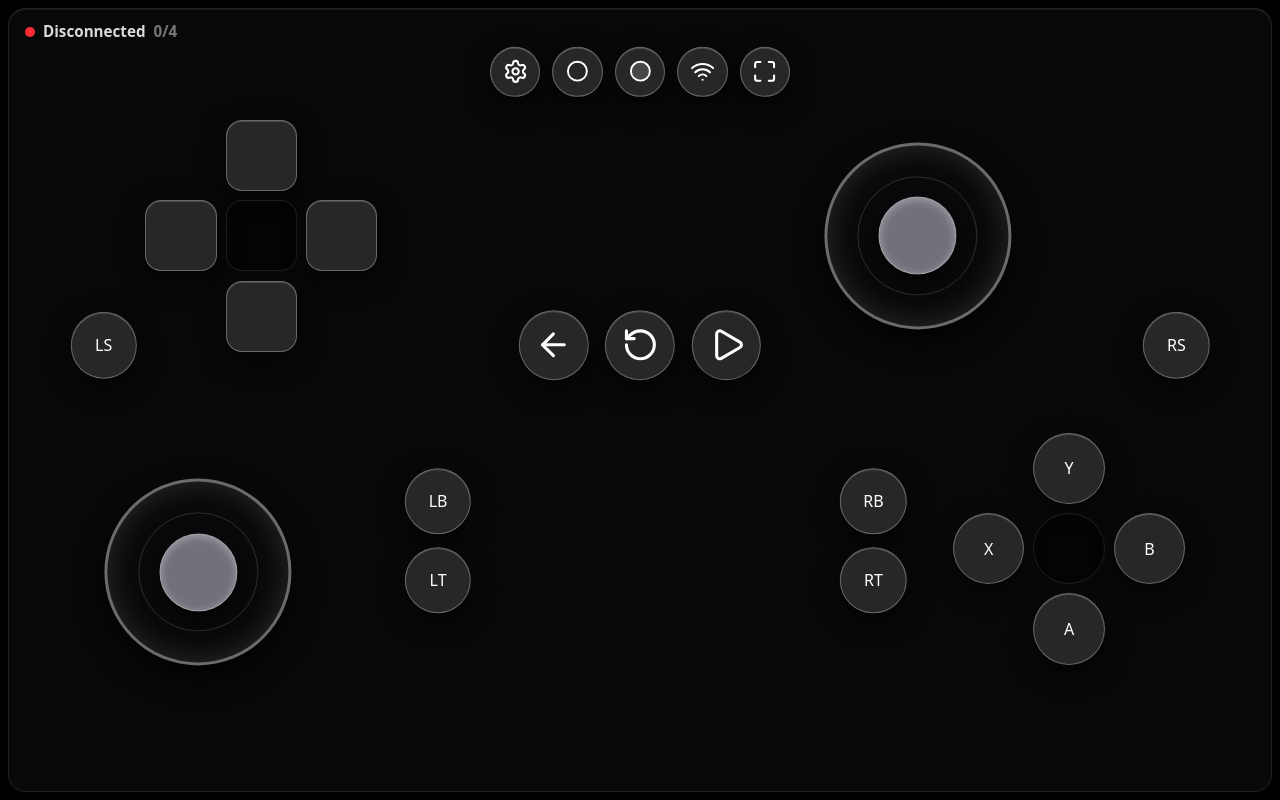
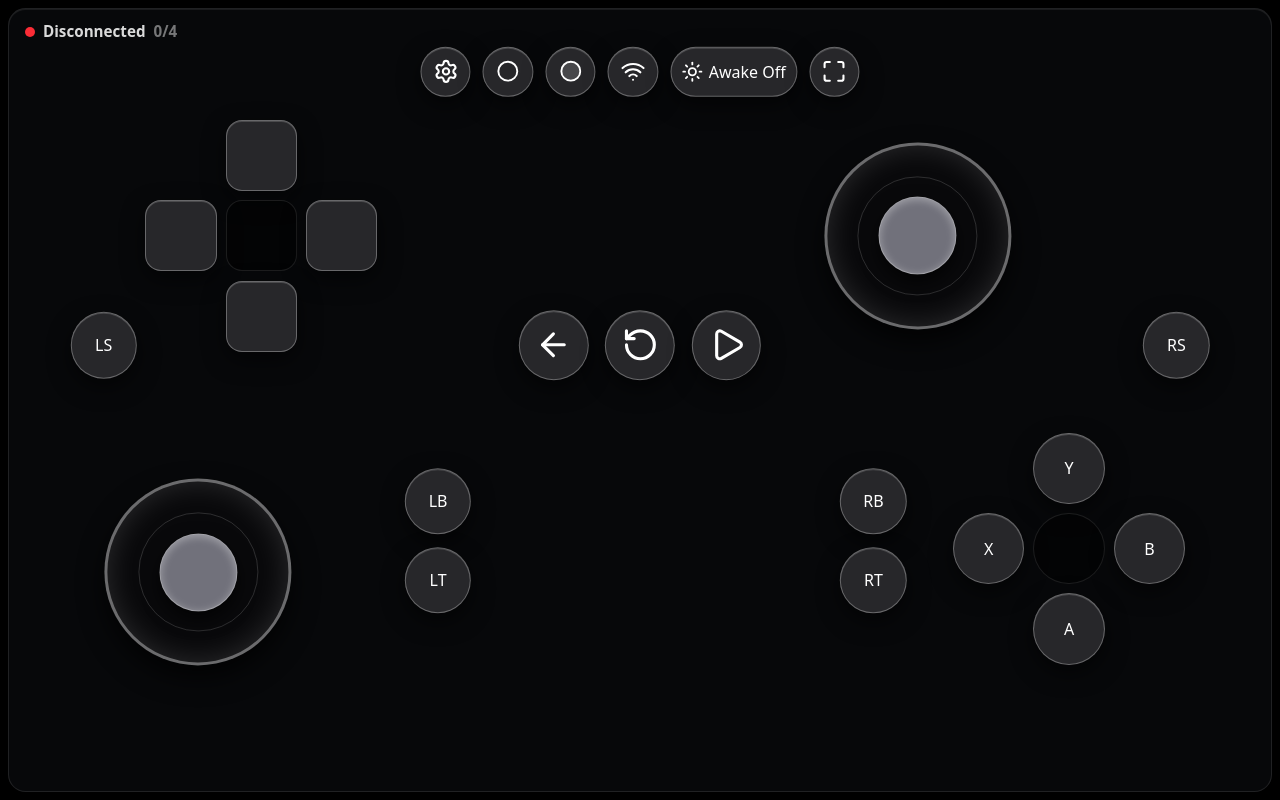
Before and after one commit to Pepi67/Phone-Controller, a React (Vite) app in the folder client/: page / in a window 1280 px wide. Built offline with nearby package versions, Linux system fonts and the light colour scheme; no server answers.

Commit message:
Add wake lock function

```diff
--- a/client/src/App.jsx
+++ b/client/src/App.jsx
@@ -1,4 +1,4 @@
-import { useEffect, useRef, useState } from "react";
+import { useCallback, useEffect, useRef, useState } from "react";
 import { io } from "socket.io-client";
 import { motion } from "framer-motion";
 import {
@@ -9,6 +9,7 @@ import {
   Play,
   RotateCcw,
   Settings,
+  Sun,
   Wifi,
 } from "lucide-react";
 
@@ -137,15 +138,29 @@ function ControllerButton({
   );
 }
 
-function UtilityButton({ children, className = "", label, onClick }) {
+function UtilityButton({
+  children,
+  className = "",
+  disabled = false,
+  label,
+  onClick,
+}) {
   return (
     <motion.button
       type="button"
       aria-label={label}
-      onClick={onClick}
+      disabled={disabled}
+      onClick={(event) => {
+        event.preventDefault();
+        event.stopPropagation();
+
+        if (!disabled) {
+          onClick?.(event);
+        }
+      }}
       whileTap={{ scale: 0.92 }}
       transition={{ duration: 0.06 }}
-      className={`${buttonBaseClass} ${className}`}
+      className={`${buttonBaseClass} ${disabled ? "opacity-45" : ""} ${className}`}
     >
       {children}
     </motion.button>
@@ -402,11 +417,18 @@ function CenterButton({ action, children, label, onSend }) {
 export default function App() {
   const socketRef = useRef(null);
   const pressedButtonsRef = useRef(new Set());
+  const wakeLockRef = useRef(null);
+  const wakeLockRequestRef = useRef(null);
   const [connected, setConnected] = useState(false);
   const [playerNumber, setPlayerNumber] = useState(null);
   const [rejectedReason, setRejectedReason] = useState("");
   const [players, setPlayers] = useState([]);
   const [fullscreen, setFullscreen] = useState(Boolean(document.fullscreenElement));
+  const [wakeLockSupported, setWakeLockSupported] = useState(
+    () => "wakeLock" in navigator,
+  );
+  const [wakeLockActive, setWakeLockActive] = useState(false);
+  const [keepAwakeEnabled, setKeepAwakeEnabled] = useState(false);
 
   useEffect(() => {
     const socket = io(SOCKET_URL, {
@@ -452,6 +474,104 @@ export default function App() {
     return () => document.removeEventListener("fullscreenchange", syncFullscreenState);
   }, []);
 
+  const requestWakeLock = useCallback(async ({ reRequest = false } = {}) => {
+    if (!("wakeLock" in navigator)) {
+      setWakeLockSupported(false);
+      console.warn("WAKE LOCK UNSUPPORTED");
+      return false;
+    }
+
+    setWakeLockSupported(true);
+
+    if (wakeLockRef.current) {
+      return true;
+    }
+
+    if (document.visibilityState === "hidden") {
+      return false;
+    }
+
+    if (wakeLockRequestRef.current) {
+      return wakeLockRequestRef.current;
+    }
+
+    wakeLockRequestRef.current = navigator.wakeLock
+      .request("screen")
+      .then((wakeLock) => {
+        wakeLockRef.current = wakeLock;
+        setWakeLockActive(true);
+        console.log(
+          reRequest
+            ? "WAKE LOCK RE-REQUESTED AFTER VISIBILITY CHANGE"
+            : "WAKE LOCK REQUESTED",
+        );
+
+        wakeLock.addEventListener(
+          "release",
+          () => {
+            if (wakeLockRef.current === wakeLock) {
+              wakeLockRef.current = null;
+            }
+
+            setWakeLockActive(false);
+            console.log("WAKE LOCK RELEASED");
+          },
+          { once: true },
+        );
+
+        return true;
+      })
+      .catch((error) => {
+        wakeLockRef.current = null;
+        setWakeLockActive(false);
+        console.warn("WAKE LOCK REQUEST FAILED:", error);
+        return false;
+      })
+      .finally(() => {
+        wakeLockRequestRef.current = null;
+      });
+
+    return wakeLockRequestRef.current;
+  }, []);
+
+  const releaseWakeLock = useCallback(async () => {
+    const wakeLock = wakeLockRef.current;
+    wakeLockRef.current = null;
+    setWakeLockActive(false);
+
+    if (!wakeLock) {
+      return;
+    }
+
+    try {
+      await wakeLock.release();
+    } catch (error) {
+      console.warn("WAKE LOCK RELEASE FAILED:", error);
+    }
+  }, []);
+
+  useEffect(() => {
+    function handleVisibilityChange() {
+      if (document.visibilityState === "hidden") {
+        releaseWakeLock();
+        return;
+      }
+
+      if (keepAwakeEnabled) {
+        requestWakeLock({ reRequest: true });
+      }
+    }
+
+    document.addEventListener("visibilitychange", handleVisibilityChange);
+    return () => document.removeEventListener("visibilitychange", handleVisibilityChange);
+  }, [keepAwakeEnabled, releaseWakeLock, requestWakeLock]);
+
+  useEffect(() => {
+    return () => {
+      releaseWakeLock();
+    };
+  }, [releaseWakeLock]);
+
   function send(data, debug = {}) {
     if (data.type === "button") {
       const pressedButtons = pressedButtonsRef.current;
@@ -487,9 +607,31 @@ export default function App() {
 
   function getStatusText() {
     if (!connected) return "Disconnected";
-    if (playerNumber) return `Connected • Player ${playerNumber}`;
-    if (rejectedReason) return "Waiting • no free slots";
-    return "Connected • assigning player";
+    if (playerNumber) return `Connected | Player ${playerNumber}`;
+    if (rejectedReason) return "Waiting | no free slots";
+    return "Connected | assigning player";
+  }
+
+  function getWakeLockText() {
+    if (!wakeLockSupported) return "Wake Lock Unsupported";
+    if (wakeLockActive) return "Awake On";
+    return "Awake Off";
+  }
+
+  async function toggleKeepAwake() {
+    if (!wakeLockSupported) {
+      console.warn("WAKE LOCK UNSUPPORTED");
+      return;
+    }
+
+    if (keepAwakeEnabled) {
+      setKeepAwakeEnabled(false);
+      await releaseWakeLock();
+      return;
+    }
+
+    setKeepAwakeEnabled(true);
+    await requestWakeLock();
   }
 
   async function toggleFullscreen() {
@@ -508,6 +650,9 @@ export default function App() {
           // Orientation lock support varies across mobile browsers.
         }
       }
+
+      setKeepAwakeEnabled(true);
+      await requestWakeLock();
     } catch (error) {
       console.log("Fullscreen failed:", error);
     }
@@ -544,6 +689,21 @@ export default function App() {
             <IconControllerButton action="wireless" label="Wireless" onSend={send}>
               <Wifi className="h-[52%] w-[52%]" />
             </IconControllerButton>
+            <UtilityButton
+              label={getWakeLockText()}
+              disabled={!wakeLockSupported}
+              onClick={toggleKeepAwake}
+              className={`
+                h-[clamp(2.05rem,7.2svh,3.15rem)] gap-[clamp(0.2rem,0.6vw,0.35rem)]
+                rounded-full px-[clamp(0.42rem,1vw,0.65rem)]
+                text-[clamp(0.55rem,1.75svh,0.76rem)] font-black
+                ${wakeLockActive ? "bg-amber-500/80 ring-2 ring-amber-200/70" : ""}
+                ${keepAwakeEnabled && !wakeLockActive ? "bg-zinc-600" : ""}
+              `}
+            >
+              <Sun className="h-[45%] w-auto" />
+              <span className="whitespace-nowrap">{getWakeLockText()}</span>
+            </UtilityButton>
             <UtilityButton
               label={fullscreen ? "Exit fullscreen" : "Enter fullscreen"}
               onClick={toggleFullscreen}
```
